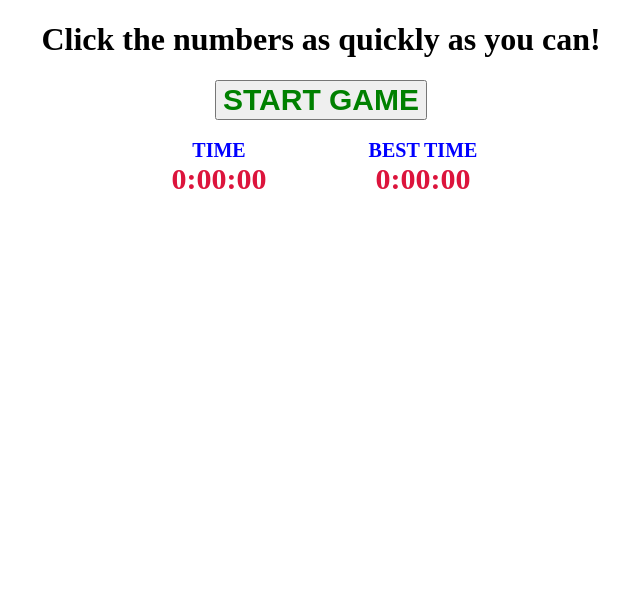
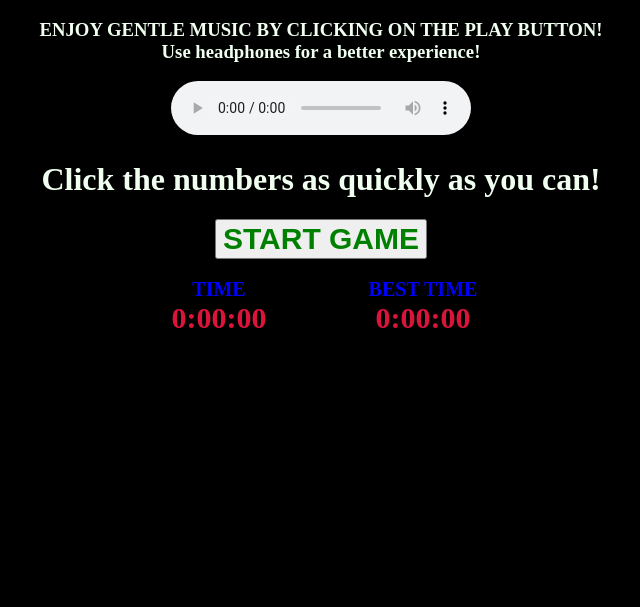
Before and after one commit to subramanian-vv/Quickclick, a plain HTML site: page index.html in a window 1280 px wide. Shown: the whole page, without its empty margins (319-959 px from the left). Drawn offline with Linux system fonts and the light colour scheme.

Commit message:
WebDev tasks

```diff
--- a/index.css
+++ b/index.css
@@ -9,13 +9,16 @@ td.number {
     font-size: 30px;
     font-family: 'Times New Roman', Times, serif;
 }
+
 td.number:hover{
     background-color: #f5f5f5;
 }
+
 table{
     width: fit-content;
     table-layout: initial;
 }
+
 .timer {
     font-family: 'Times New Roman', Times, serif;
     font-weight: bolder;
@@ -23,20 +26,24 @@ table{
     color: blue;
     width: 200px;
 }
+
 #b {
     text-align: center;
     color: green;
     font-size: 30px;
     font-weight: bolder;
 }
+
 #change1 {
     font-size: 30px;
     color: crimson;
 }
+
 #change {
     font-size: 30px;
     color: crimson;
 }
+
 #restart {
     font-size: 30px;
     color: green;
@@ -45,3 +52,11 @@ table{
     left: 580px;
     top: 350px
 }
+
+h3 {
+color: honeydew;
+}
+
+h1 {
+    color: honeydew;
+}
--- a/index.html
+++ b/index.html
@@ -4,26 +4,34 @@
     <title> Forty Shades of Gray </title>
     <link rel="stylesheet" href="index.css">
 </head>
-<body align="center">
+
+<body align="center" bgcolor="black">
+
+    <h3> ENJOY GENTLE MUSIC BY CLICKING ON THE PLAY BUTTON!
+        <br> Use headphones for a better experience! </h3>
+
+    <audio controls>
+        <source src = "waterfall.mp3" type="audio/mpeg">
+    </audio>
+
     <h1> Click the numbers as quickly as you can! </h1>
 
     <button id="b" onclick="start()"> START GAME </button>
 
-
     <p></p>
     <table align="center">
         <tr>
-
         <td class="timer" align="center"> TIME
         <br> <div id="change"> 0:00:00 </div>
+
     <script type="text/javascript" src="timer.js"></script></td>
 
         <td class="timer" align="center"> BEST TIME
         <br> <div id="change1"> 0:00:00 </div>  </td> </tr>
 
     </table>
+
     <p><table id="main" style="visibility: hidden" align="center">
-
 
         <tr>
             <td class = "number"> </td>
@@ -55,7 +63,9 @@
 
         </tr>
     </table></p>
+
 <button id="restart" style="visibility: hidden" onclick="restart()"> RESTART </button>
+
 <script type="text/javascript" src="index.js"></script>
 
 </body>
--- a/timer.js
+++ b/timer.js
@@ -1,26 +1,21 @@
 var status = 0;
 var time = 0;
 
+// Starting the timer
 function start() {
 status = 1;
 document.getElementById('b').disabled = true;
-/*var show = document.getElementById('main');
-    if(show.style.display === "block") {
-        show.style.display = "none";
-    }
-    else {
-        show.style.display = "block";
-    }*/
-    document.getElementById('main').style.visibility = "visible";
-    document.getElementById('b').style.visibility = "hidden";
-
+document.getElementById('main').style.visibility = "visible";
+document.getElementById('b').style.visibility = "hidden";
 timer();
 }
 
+// Stopping the timer
 function stop() {
 status = 0;
 --time;
 document.getElementById('b').disabled = false;
+// Comparing the time with the best time
 var comp = (document.getElementById('change').innerHTML).localeCompare(document.getElementById('change1').innerHTML);
 if(document.getElementById('change1').innerHTML == " 0:00:00 ")
 {
@@ -30,16 +25,19 @@ else if(comp == -1)
 {
     document.getElementById('change1').innerHTML = document.getElementById('change').innerHTML;
 }
+
 document.getElementById('restart').style.visibility = "visible";
 document.getElementById('main').style.visibility = "hidden";
 }
 
+// Restarting the game
 function restart () {
     status = 1;
     time = 0;
     document.getElementById('restart').style.visibility = "hidden";
     document.getElementById('main').style.visibility = "visible";
 
+// Main working code
 var count=1;
 var arr=document.getElementsByClassName('number');
 var x = 0;
@@ -63,12 +61,10 @@ for(var i=0;i<numberArray.length;i++)
 function check(ar,a,b)
 {
 ar[a].addEventListener("click", function(){
-    console.log(b);
     if(b <= ar.length && nextToClick <= 20)
     {
         if(ar[a].innerHTML==nextToClick)
         {
-        console.log(nextToClick);
         ar[a].innerHTML=nextToClick+20;
         nextToClick++;
         }
@@ -76,12 +72,10 @@ ar[a].addEventListener("click", function(){
     else {
         if(ar[a].innerHTML==nextToClick)
         {
-        console.log(ar[a].innerHTML);
         ar[a].innerHTML=" ";
         if(nextToClick==40)
         {
             stop();
-
         }
         nextToClick++;
         }
@@ -91,23 +85,19 @@ ar[a].addEventListener("click", function(){
 
 while(x<arr.length)
 {
-    //arr[x].innerHTML = Math.ceil(Math.random()*20);
-    //arr.sort(function() { return (Math.ceil(Math.random())-0.5); });
     if(arr[x].innerHTML==count)
     {
       check(arr,x,count);
-    console.log(count);
     count++;
     x=0;
     }
     else
     x++;
 }
-
-
     timer();
 }
 
+// Setting the timer
 function timer() {
     if(status==1)
     {
```
Also changed, not shown: index.js (+3 -6 lines). Lines whose indentation alone changed are shown as unchanged.
